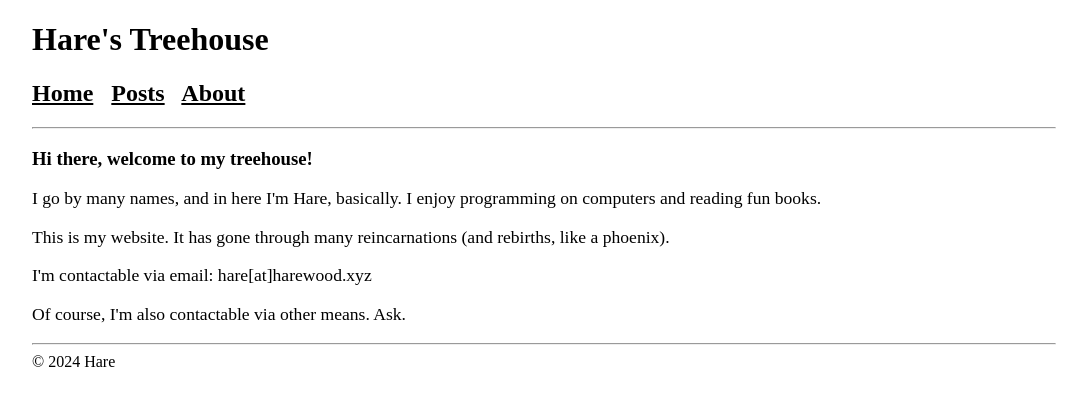
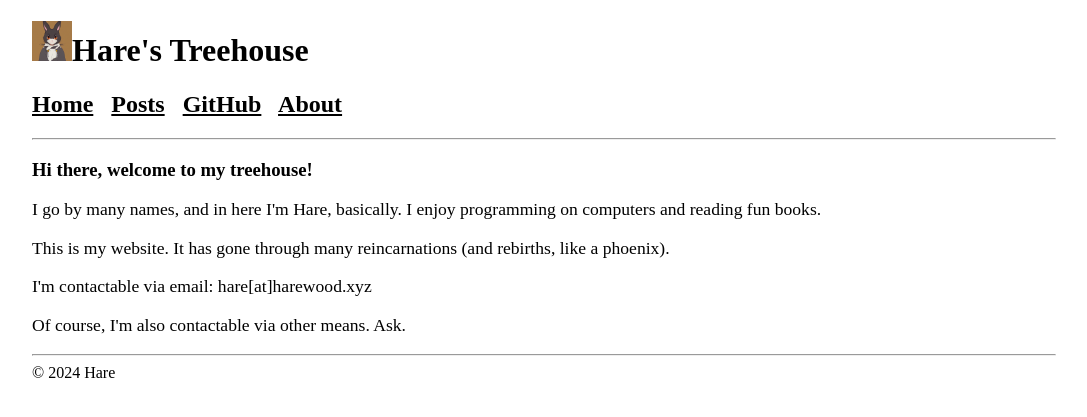
Before and after one commit to null-crafter/treehouse, a Django app: page / in a window 1280 px wide. Shown: the top 417 px of the page, without its empty margins (96-1183 px from the left). Run offline with Django 4.2, Linux system fonts and the light colour scheme; some libraries are stand-ins or nearby versions.

Commit message:
add github link and bunny image

```diff
--- a/src/treehouse/core/templates/core/base.html
+++ b/src/treehouse/core/templates/core/base.html
@@ -1,3 +1,4 @@
+{% load static %}
 <!DOCTYPE html>
 <html lang="en">
 <head>
@@ -34,10 +35,11 @@
 {% block head %}{% endblock %}
 </head>
 <body>
-<h1>Hare's Treehouse</h1>
+<h1><img height="40vh" alt="Hare Pic" src="{% static 'bunny.png' %}">Hare's Treehouse</h1>
 <h2>
     <a href="/" class="link">Home</a>&nbsp;&nbsp;
     <a href="{% url "core:posts" %}" class="link">Posts</a>&nbsp;&nbsp;
+    <a href="{% url "core:github" %}" class="link">GitHub</a>&nbsp;&nbsp;
     <a href="{% url "core:about" %}" class="link">About</a>&nbsp;&nbsp;
 </h2>
 <hr>
--- a/src/treehouse/core/urls.py
+++ b/src/treehouse/core/urls.py
@@ -5,6 +5,7 @@ app_name = "core"
 urlpatterns = [
     path("", views.home, name="home"),
     path("favicon.ico", views.favicon, name="favicon"),
+    path("github/", views.github, name="github"),
     path("about/", views.about, name="about"),
     path("posts/", views.post_list, name="posts"),
     path("post/<slug:slug>/", views.post_single, name="post"),
--- a/src/treehouse/core/views.py
+++ b/src/treehouse/core/views.py
@@ -6,16 +6,26 @@ from django.conf import settings
 from django.http import Http404, HttpResponse
 from django.shortcuts import redirect, render
 from django.templatetags.static import static
+from django.core.validators import URLValidator
+from django.core.exceptions import ValidationError
 
 
 def favicon(request):
-    return redirect(static("favicon.ico"), permanent=False)
+    return redirect(static("favicon.ico"))
 
 
 # Create your views here.
 def home(request):
     return render(request, "core/home.html")
 
+def github(request):
+    github_url = getattr(settings, "SOCIALS", {}).get("github")
+    validate_url = URLValidator(schemes=["https", "http"])
+    try:
+        validate_url(github_url)
+    except ValidationError:
+        raise Http404()
+    return redirect(github_url)
 
 def about(request):
     return render(request, "core/about.html")
--- a/src/treehouse/treehouse/settings.py
+++ b/src/treehouse/treehouse/settings.py
@@ -132,3 +132,8 @@ STATIC_ROOT = BASE_DIR / "static_root"
 # https://docs.djangoproject.com/en/4.2/ref/settings/#default-auto-field
 
 DEFAULT_AUTO_FIELD = "django.db.models.BigAutoField"
+
+
+SOCIALS = {
+    "github": "https://github.com/null-crafter",
+}
```
Also changed, not shown: src/treehouse/static/bunny.png (added).
